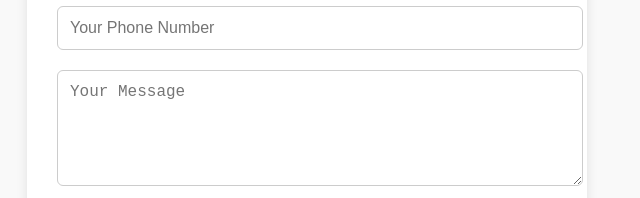
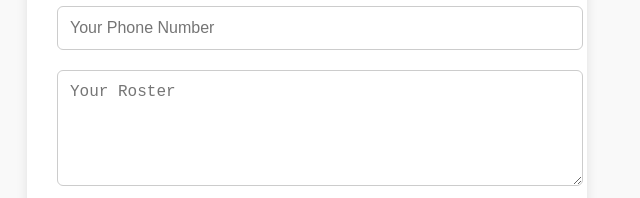
Before and after one commit to shawndruz/INDIGGLELP, a plain HTML site: page INDIGGLE LANDING PAGE/index.html in a window 1280 px wide. Shown: the part 446-644 px from the top of the page, 333-973 px from the left. Drawn offline with Linux system fonts and the light colour scheme.

Commit message:
Update index.html

```diff
--- a/INDIGGLE LANDING PAGE/index.html
+++ b/INDIGGLE LANDING PAGE/index.html
@@ -18,7 +18,7 @@
       <input type="text" name="lastname" placeholder="Your Last Name" required />
       <input type="email" name="email" placeholder="Your Email" required />
       <input type="tel" name="phone" placeholder="Your Phone Number" required />
-      <textarea name="message" placeholder="Your Message" rows="5"></textarea>
+      <textarea name="message" placeholder="Your Roster" rows="5"></textarea>
       <button type="submit">Submit</button>
     </form>
   </div>
```
